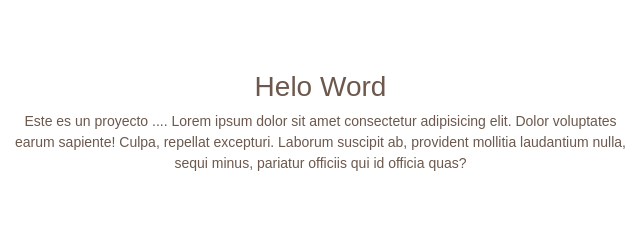
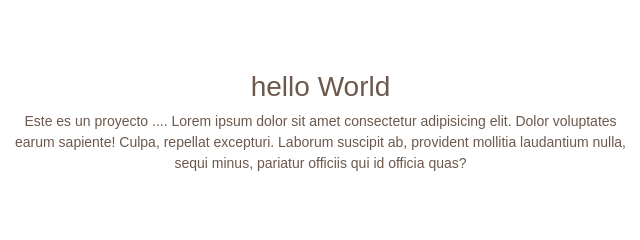
Before and after one commit to bzegarra/bzegarra.github.io, a plain HTML site: page quienSoy.html in a window 1280 px wide. Shown: the part 417-657 px from the top of the page, 637-1277 px from the left. Drawn offline with nearby package versions, Linux system fonts and the light colour scheme.

Commit message:
arreglando error

```diff
--- a/quienSoy.html
+++ b/quienSoy.html
@@ -64,7 +64,7 @@
                 <img src="imagenes/gatos.jpg" alt="imagen">
             </div>
             <div class="informacion-parrafo">
-                <h3 class="">Helo Word</h3>
+                <h3 class="">hello World</h3>
                 <p class="">
                 Este es un proyecto .... Lorem ipsum dolor sit amet consectetur adipisicing elit. Dolor voluptates earum sapiente! Culpa, repellat excepturi. Laborum suscipit ab, provident mollitia laudantium nulla, sequi minus, pariatur officiis qui id officia quas?
                 </p>
```
